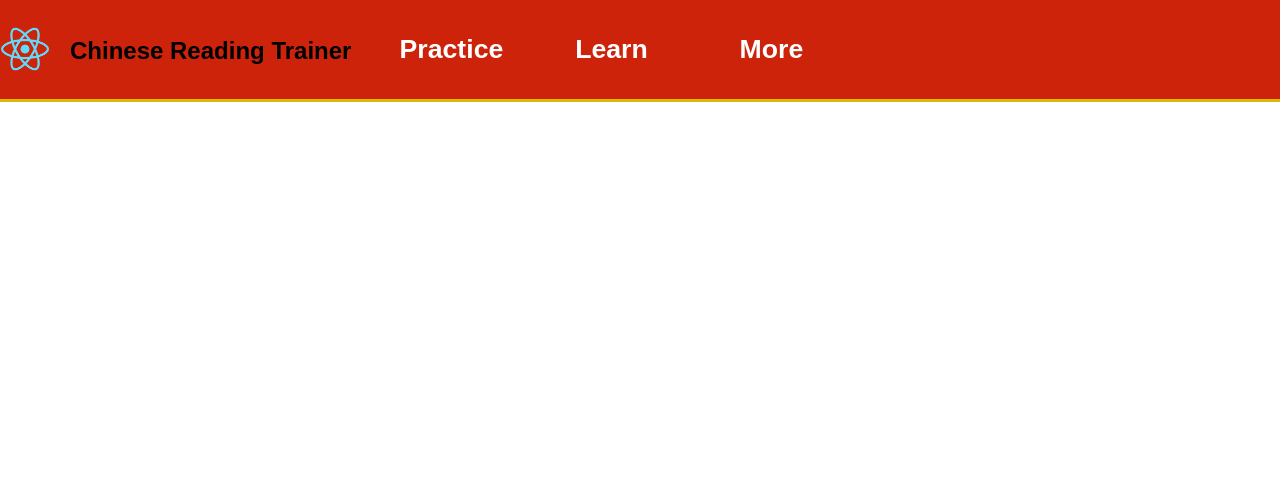
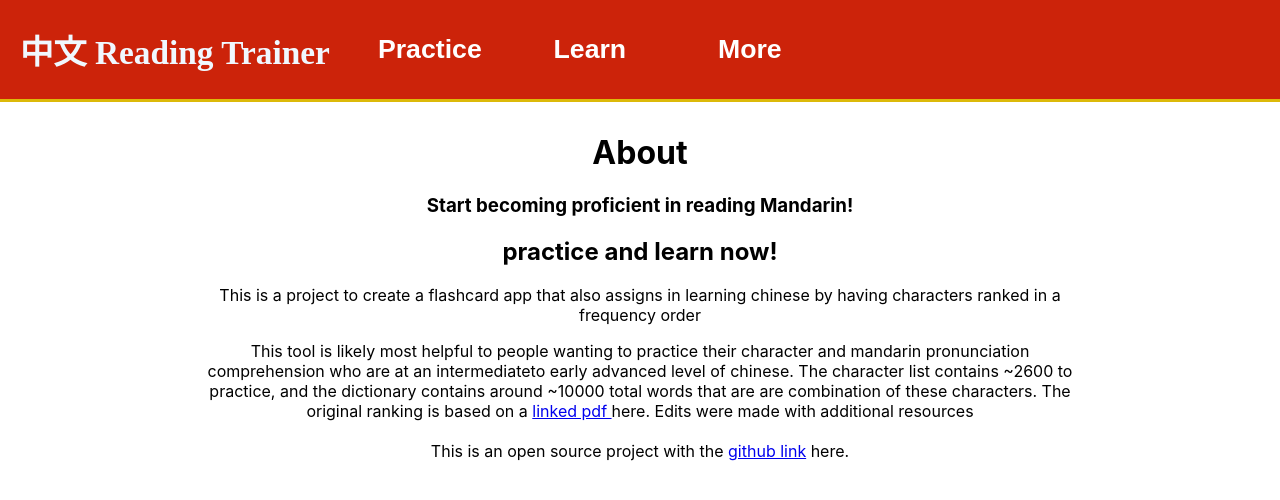
Before and after one commit to maxjing97/mandarin_chinese_characters_test, a React (Create React App) app: page / in a window 1280 px wide. Shown: the top 500 px of the page. Built offline with nearby package versions, Linux system fonts and the light colour scheme; the HTML template or start-up script is replaced by a standard one.

Commit message:
reformatted the nav bar, set default path to be the about page.

```diff
--- a/src/App.css
+++ b/src/App.css
@@ -1,5 +1,7 @@
-.title {
-  font-size: 30px;
+#title {
+  font-size: 25pt;
+  font-weight: bold;
+  font-family: "kaiti";
   color:aliceblue;
   margin: 10px 20px;
 }
--- a/src/App.js
+++ b/src/App.js
@@ -15,6 +15,7 @@ function App() {
     <Navbar/>
       <div>
     <Routes>        {/*defining routes */}
+      <Route path="/"  element={<About/>} />{/*default page route */}
       {/*practice pages */}
       <Route path="/characters"  element={<Characters/>} />
       <Route path="/words"  element={<Words/>} />
--- /dev/null
+++ b/src/pages/more.css
@@ -0,0 +1,15 @@
+.about_main {
+    padding: 10px 200px;
+    font-size: 12pt;
+    color: black;
+    text-align: center;
+}
+#wikidicttext {
+    font-size: 20px;
+    font-weight: bold;
+}
+#wikidict {
+    width: 100%;       /* full container width */
+    height: 700px;     /* or any fixed/relative value */
+    position: relative;/* ensures child 100% height works */
+}
--- a/src/pages/more.js
+++ b/src/pages/more.js
@@ -1,10 +1,13 @@
+import "./more.css"
 import React from 'react';
-
 export function About() {
   return (
     <div className="about_main" style={styles.about_main}>
       <h1 className='stats-title'>About</h1>
-      <p>This is a project to create a flashcards app that also assigns in learning chinese by having characters ranked in a frequency order</p>
+      <h3>Start becoming proficient in reading Mandarin!</h3>
+      <h2>practice and learn now!</h2>
+
+      <p>This is a project to create a flashcard app that also assigns in learning chinese by having characters ranked in a frequency order</p>
       <p>This tool is likely most helpful to people wanting to practice their character and mandarin pronunciation comprehension who are at an intermediateto early advanced
        level of chinese. The character list contains ~2600 to practice, and the dictionary contains around ~10000 total words that are are combination of these characters.
 
@@ -32,8 +35,8 @@ export function Resources() {
 
         <a href="https://en.wikipedia.org/wiki/Debate_on_traditional_and_simplified_Chinese_characters">Link</a> to wikipedia for differences between simplified and traditional characters
 
-        <p style={styles.wikidicttext}>Access Wiktionary Below (good for understanding the origin of characters), great general dictionary for Chinese</p>
-        <iframe title="report" style={styles.wikidict} src="https://en.wiktionary.org/wiki/%E4%B8%AD"></iframe>
+        <p id="wikidicttext">Access Wiktionary Below (good for understanding the origin of characters), great general dictionary for Chinese</p>
+        <iframe title="report" id="wikidict" src="https://en.wiktionary.org/wiki/%E4%B8%AD"></iframe>
 
 
       </p>
@@ -43,11 +46,6 @@ export function Resources() {
 }
 
 const styles = {
-  about_main: {
-    padding: "10px 200px",
-    fontSize: "16px",
-    color: "black"
-  },
   wikidict: {
     width: "100%",       /* full container width */
     height: "700px",     /* or any fixed/relative value */
--- a/src/pages/navbar.js
+++ b/src/pages/navbar.js
@@ -6,12 +6,11 @@ import "../App.css"
 const Navbar=()=>{
     return (
         <div className='navBar'>
-            <img className="logo" src="logo.png"/>
-            <h1 className="title">Chinese Reading Trainer</h1>
+            <h1 id="title">中文 Reading Trainer</h1>
             <div className="dropdown">
                 <h1 className="main-option">Practice</h1>
                 <div className="dropdown-content">
-                    <Link to="/characters">Characters</Link>
+                    <button to="/characters">Characters</button>
                     <Link to="/words">Words</Link>
                 </div>
             </div>
```
